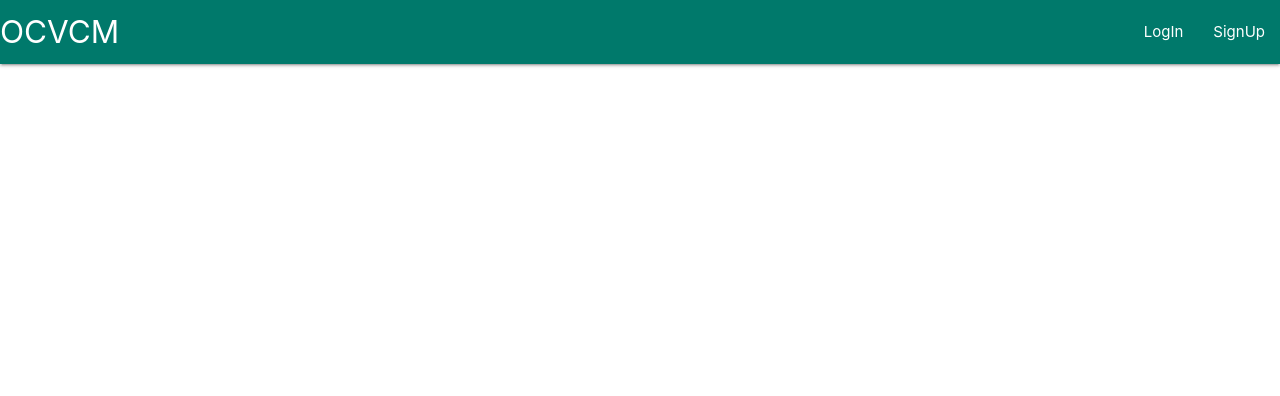
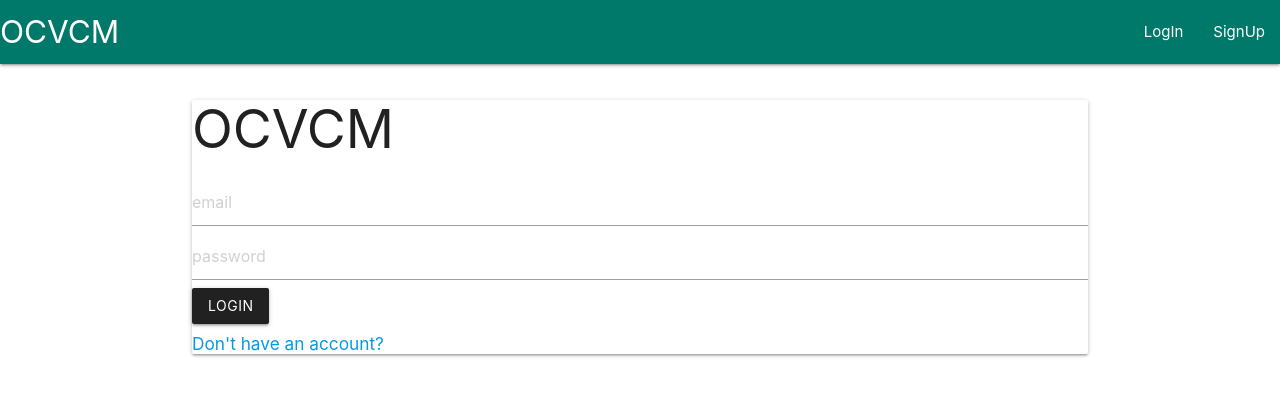
Before and after one commit to NamanBalaji/Blockchain-Based-Transcript-Validation-and-Credit-Management, a React (Create React App) app in the folder client/: page /login in a window 1280 px wide. Shown: the top 396 px of the page. Built offline with nearby package versions, Linux system fonts and the light colour scheme; the HTML template or start-up script is replaced by a standard one.

Commit message:
Student org nav diff

```diff
--- a/client/src/App.css
+++ b/client/src/App.css
@@ -9,12 +9,12 @@ a{
 }
 
 .auth-card{
-  padding: 20px;
+    padding: 20px;
   text-align: center;
-  max-width: 400px;
+  max-width: 200px;
   margin: 10px auto;
-  color: white;
-  background-color: #00796b;
+  color: aliceblue;
+  background-color: #53267e;
   height: 50%;
 }
 .mycard{
--- a/client/src/App.js
+++ b/client/src/App.js
@@ -2,6 +2,7 @@ import React, {useEffect, createContext,useReducer,useContext} from 'react';
 import {BrowserRouter,Route,Switch,useHistory} from 'react-router-dom';
 import Navbar from './Components/Navbar';
 import Signup from './Components/Signup';
+import Login from './Components/Login';
 import {reducer, initialState} from './Reducers/userReducer';
 
 
@@ -18,12 +19,15 @@ const Routing = ()=>{
    		else{
       		history.push('/login')
    		}
-  	})
+  	},[dispatch, history, state])
 
   return(
   	<Switch>
 		<Route path="/signup">
       		<Signup />
+   		</Route>
+		<Route path="/login">
+      		<Login />
    		</Route>
 	</Switch>
  )
--- /dev/null
+++ b/client/src/Components/Login.js
@@ -0,0 +1,52 @@
+import React, {useState,useContext,} from 'react';
+import{UserContext} from '../App'
+import {Link,useHistory} from 'react-router-dom';
+import M from 'materialize-css';
+const Login = ()=>{
+  const {state,dispatch} = useContext(UserContext)
+  const history = useHistory();
+  const [password, setPassword] = useState("")
+  const [email, setEmail] = useState("")
+  const postData =()=>{
+    fetch("/login",{
+      method: "post",
+      headers:{
+        "Content-Type":"application/json"
+      },
+      body: JSON.stringify({
+        password,
+        email
+      })
+    }).then(res=>res.json())
+    .then(data=>{
+      console.log(data);
+      if(data.error){
+        M.toast({html: data.error})
+      }
+      else{
+        localStorage.setItem("jwt",data.token);
+        localStorage.setItem("user",JSON.stringify(data.user))
+        localStorage.setItem("category", data.user.category)
+        console.log(localStorage.getItem("category"))
+        dispatch({type:"USER",payload:data.user})
+        M.toast({html: "Logged in successfully"})
+        history.push('/')
+      }
+    }).catch(err=> {console.log(err);})
+  }
+  return(
+    <div className="mycard container">
+        <div className="auth-card card">
+          <h2>OCVCM</h2>
+          <input type='email' placeholder='email' onChange={(e)=>{setEmail(e.target.value)}} />
+          <input type='password' placeholder='password'  onChange={(e)=>{setPassword(e.target.value)}} />
+          <button className="btn waves-effect waves-light grey darken-4" onClick={()=>postData()} >Login</button>
+          <h6>
+          <Link to='/signup'>Don't have an account?</Link>
+      </h6>
+        </div>
+    </div>
+   );
+}
+
+export default Login;
--- a/client/src/Components/Navbar.js
+++ b/client/src/Components/Navbar.js
@@ -1,7 +1,6 @@
 import React,{useContext} from 'react';
 import {Link, useHistory} from 'react-router-dom';
 import {UserContext} from '../App'
-import M from 'materialize-css'
 const Navbar = ()=>{
 
    const {state,dispatch} = useContext(UserContext)
@@ -10,13 +9,11 @@ const Navbar = ()=>{
 
     const renderList = ()=>{
       if(state){
+          if(localStorage.getItem("category")==="student"){
             return [
-
                 <li key="1"><Link to="/">Home</Link></li>,
-          <li key="2" ><Link to="/myCertificates">Profile</Link></li>,
-          <li key="3"><Link to="/issueCertificate">Create Post</Link></li>,
-
-          <li  key="4">
+                <li key="2" ><Link to="/myCertificates">Dashboard</Link></li>,
+                <li  key="3">
                   <button className="btn waves-effect waves-light grey darken-4"
                    onClick={()=>{
 
@@ -25,16 +22,29 @@ const Navbar = ()=>{
                      history.push('/login')
                    }} >Logout</button>
                 </li>]
+          }
+          else{
+            return [
+                <li key="4"><Link to="/">Home</Link></li>,
+                <li key="5"><Link to="/issueCertificate">Issue Certificate</Link></li>,
+                <li  key="6">
+                    <button className="btn waves-effect waves-light grey darken-4"
+                     onClick={()=>{
 
+                       localStorage.clear()
+                       dispatch({type:"CLEAR"})
+                       history.push('/login')
+                     }} >Logout</button>
+                  </li>]
+          }
     }
     else{
        return(
-         [<li  key="6"><Link to="/login">LogIn</Link></li>,
-         <li  key="7"><Link to="/signup">SignUp</Link></li>]
+         [<li  key="7"><Link to="/login">LogIn</Link></li>,
+         <li  key="8"><Link to="/signup">SignUp</Link></li>]
        );
     }
   }
-
 
     return(
     <nav>
--- a/client/src/Components/Signup.js
+++ b/client/src/Components/Signup.js
@@ -5,6 +5,7 @@ import M from 'materialize-css';
 const Signup = ()=>{
   const history  = useHistory();
   const [name, setName] = useState("")
+  const [category, setCategory] = useState("")
   const [password, setPassword] = useState("")
   const [email, setEmail] = useState("")
 
@@ -19,6 +20,7 @@ const Signup = ()=>{
         name,
         password,
         email,
+        category
       })
     }).then(res=>res.json())
     .then(data=>{
@@ -37,11 +39,12 @@ const Signup = ()=>{
   }
 
    return(
-    <div className="mycard">
-    <div className="home-card">
+    <div className="mycard container">
+    <div className="card auth-card">
       <h2>OCVCM</h2>
       <input type='text' placeholder='Name' onChange={(e)=>{setName(e.target.value)}}/>
       <input type='email' placeholder='Email' onChange={(e)=>{setEmail(e.target.value)}}/>
+      <input type='text' placeholder='organization/student' onChange={(e)=>{setCategory(e.target.value)}}/>
       <input type='password' placeholder='Password' onChange={(e)=>{setPassword(e.target.value)}}/>
       <button className="btn waves-effect waves-light grey darken-4" onClick={()=>postData()}>Signup</button>
       <h6>
```
Lines whose indentation alone changed are shown as unchanged.
